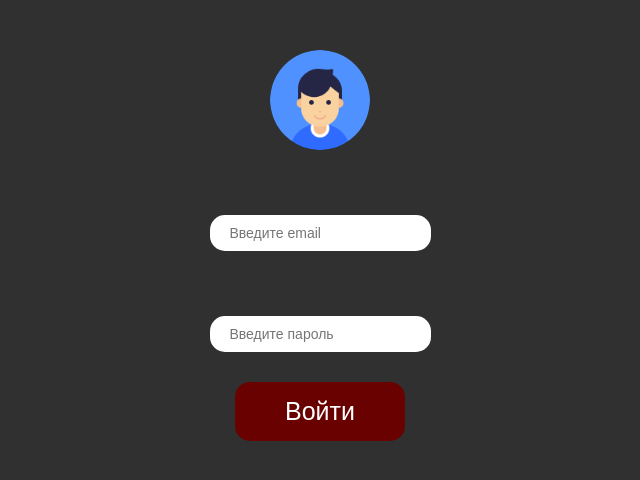
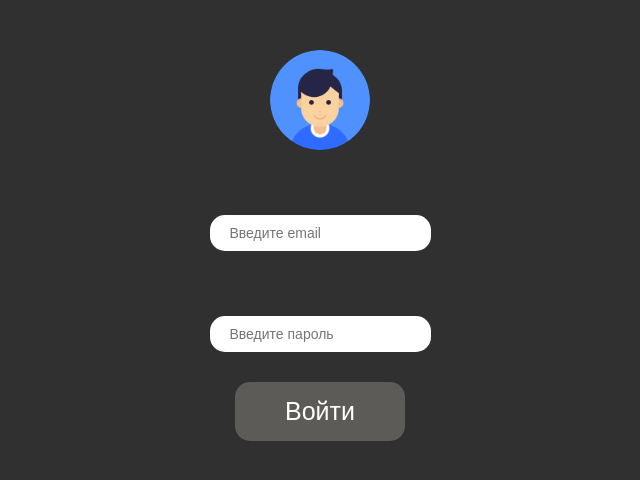
Before and after one commit to Floreniano/DigitalWand, a React (Create React App) app: page / in a window 1280 px wide. In both pictures the pointer is over the button "Войти". Shown: the top 480 px of the page, without its empty margins (320-960 px from the left). Built offline with nearby package versions, Linux system fonts and the light colour scheme; the HTML template or start-up script is replaced by a standard one.

Commit message:
addedStateForBtnAuthorization

```diff
--- a/src/css/authorization-style.css
+++ b/src/css/authorization-style.css
@@ -31,13 +31,18 @@
     font-size: 25px;
     outline: none;
 }
-
+.btn__confirm:disabled{
+    background-color: #5c5b58;
+    transition: all 0.6s ease-in-out;
+}
+.btn__confirm:hover {
+    transition: all 0.6s ease-in-out;
+    background-color: #690101;
+}
+.btn__confirm:disabled:hover{
+    background-color: #5c5b58;
+}
 .valid {
     margin-top: 60px;
     color: red;
 }
-
-.btn__confirm:hover {
-    transition: all 0.6s ease-in-out;
-    background-color: #690101;
-}
--- a/src/pages/AuthorizationPage/index.jsx
+++ b/src/pages/AuthorizationPage/index.jsx
@@ -1,7 +1,9 @@
 import React, { Component } from "react";
 import $ from "jquery";
+import cn from "classnames";
 //assets
 import user from "assets/img/user.png";
+import { styles } from "ansi-colors";
 //css
 
 export class AuthorizationPage extends Component {
```
